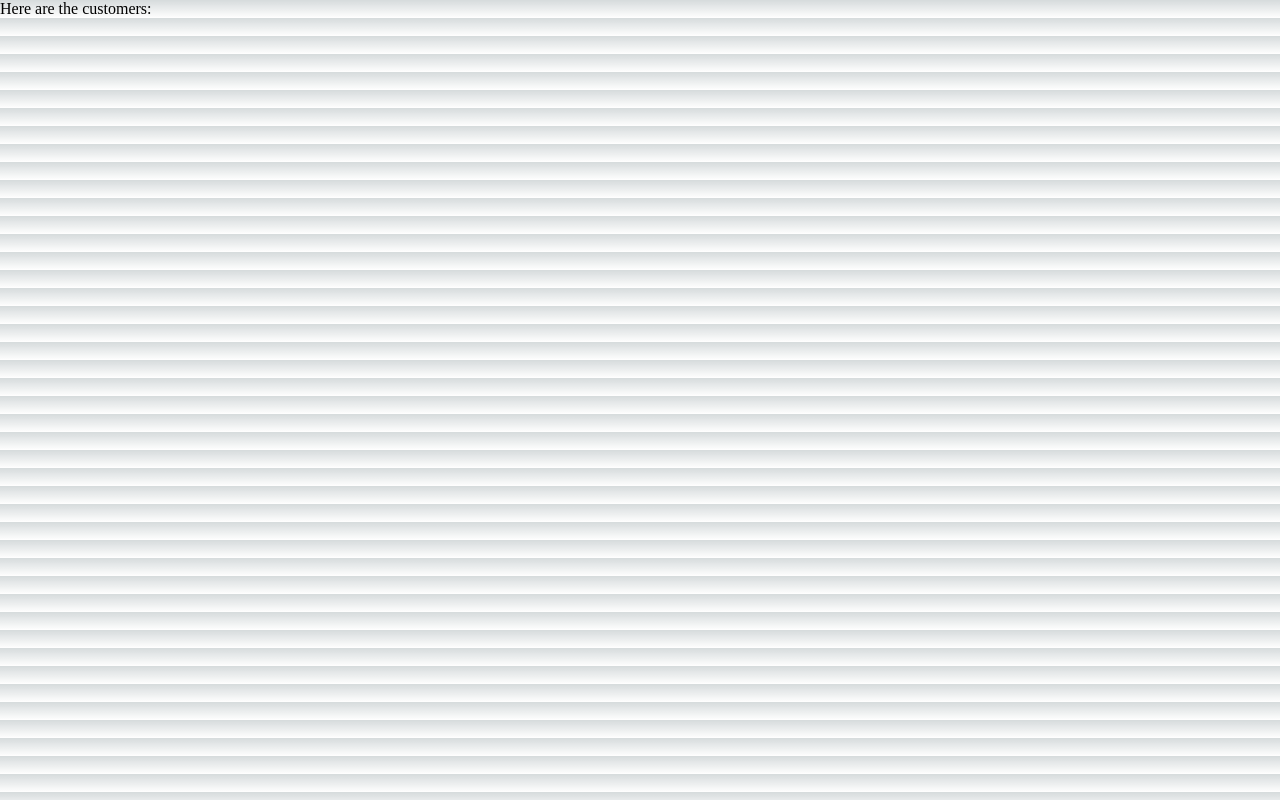
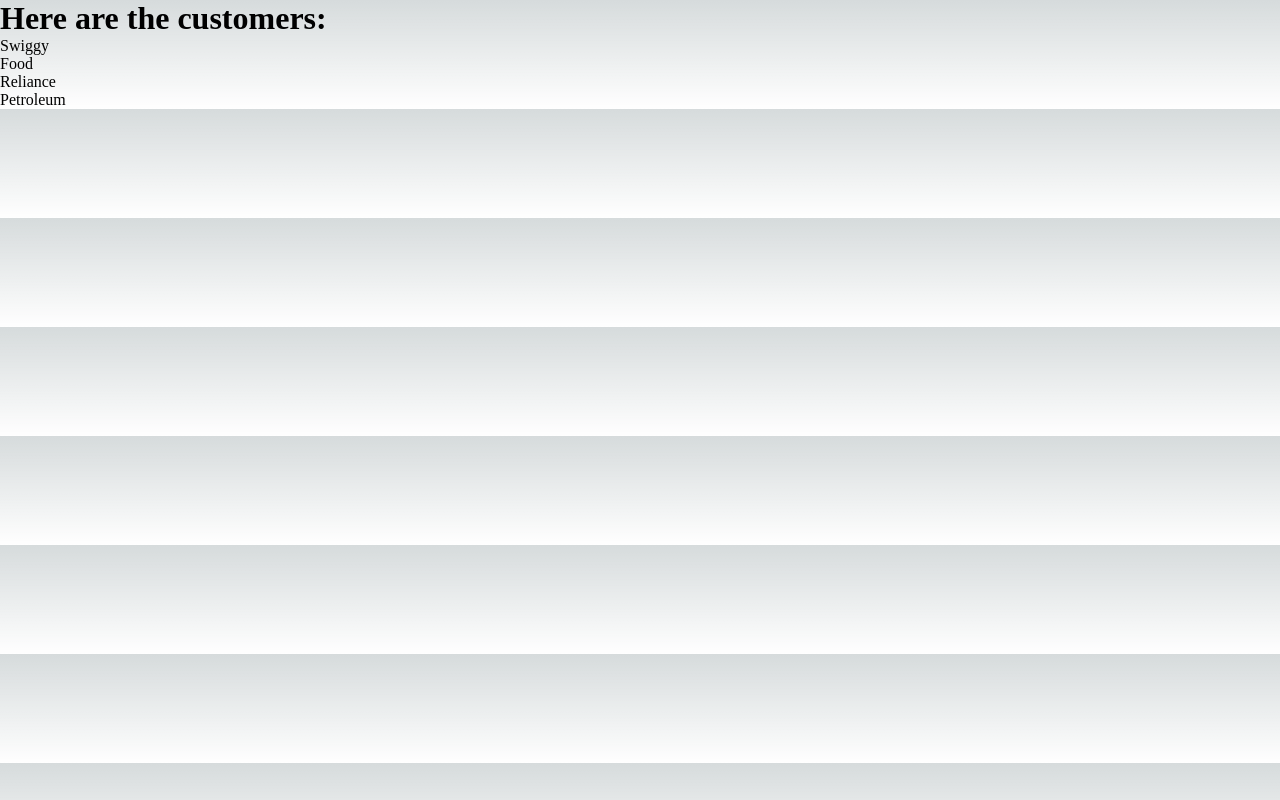
Before and after one commit to skgworks/next-js-stack-crm, a Next.js app: page /customers in a window 1280 px wide. Built offline with nearby package versions, Linux system fonts and the light colour scheme.

Commit message:
Lesson 73 done

```diff
--- a/pages/customers/index.tsx
+++ b/pages/customers/index.tsx
@@ -1,3 +1,53 @@
-export default function Customers() {
-	return <div>Here are the customers: </div>;
-}
+import {
+	GetStaticProps,
+	GetStaticPaths,
+	GetServerSideProps,
+	NextPage,
+	InferGetStaticPropsType,
+} from 'next';
+
+type Customer = {
+	id: number;
+	name: string;
+	industry: string;
+};
+
+export const getStaticProps: GetStaticProps = async (context) => {
+	return {
+		props: {
+			customers: [
+				{
+					id: 1,
+					name: 'Swiggy',
+					industry: 'Food',
+				},
+				{
+					id: 2,
+					name: 'Reliance',
+					industry: 'Petroleum',
+				},
+			],
+		},
+	};
+};
+
+const Customers: NextPage = ({
+	customers,
+}: InferGetStaticPropsType<typeof getStaticProps>) => {
+	console.log(customers);
+	return (
+		<>
+			<h1>Here are the customers: </h1>
+			{customers.map((customer: Customer) => {
+				return (
+					<div key={customer.id}>
+						<p>{customer.name}</p>
+						<p>{customer.industry}</p>
+					</div>
+				);
+			})}
+		</>
+	);
+};
+
+export default Customers;
```
